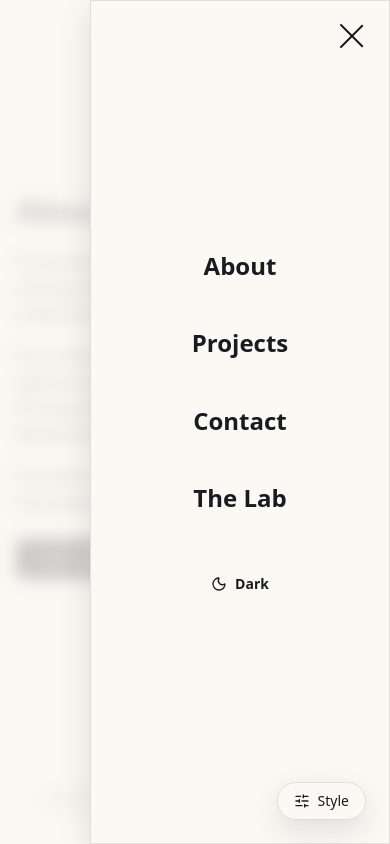
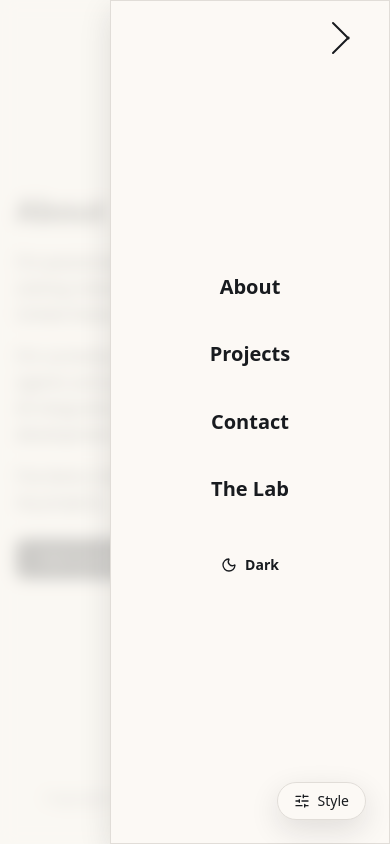
Before and after one commit to christianwilkins/christianwilkins.github.io, a Next.js app: page / in a window 390 px wide. Both pictures are taken after a click on the button "Toggle navigation menu". Built offline with nearby package versions, Linux system fonts and the light colour scheme.

Commit message:
chore: improve mobile menu behavior

```diff
--- a/src/components/hamburger-menu.tsx
+++ b/src/components/hamburger-menu.tsx
@@ -16,6 +16,17 @@ export function HamburgerMenu({ isVisible, showStickyHeader }: HamburgerMenuProp
     const toggleMenu = () => setIsOpen(!isOpen)
     const closeMenu = () => setIsOpen(false)
 
+    React.useEffect(() => {
+        const previous = document.body.style.overflow
+        if (isOpen) {
+            document.body.style.overflow = "hidden"
+            return () => {
+                document.body.style.overflow = previous
+            }
+        }
+        document.body.style.overflow = previous
+    }, [isOpen])
+
     if (!isVisible) return null
 
     return (
@@ -23,16 +34,18 @@ export function HamburgerMenu({ isVisible, showStickyHeader }: HamburgerMenuProp
             {/* Hamburger Button */}
             <button
                 className={cn(
-                    "fixed top-5 right-5 z-[1002] flex flex-col justify-around w-8 h-8 bg-transparent border-none cursor-pointer p-0 focus:outline-none transition-all duration-300 md:hidden",
+                    "fixed top-4 right-4 z-[1002] flex flex-col justify-around w-11 h-11 bg-transparent border-none cursor-pointer p-0 focus:outline-none transition-all duration-300 md:hidden",
                     isOpen && "open",
-                    showStickyHeader && "top-[15px]"
+                    showStickyHeader && "top-3"
                 )}
                 onClick={toggleMenu}
                 aria-label="Toggle navigation menu"
+                aria-expanded={isOpen}
+                aria-controls="mobile-nav"
             >
-                <span className={cn("w-8 h-0.5 bg-foreground rounded transition-all duration-300 relative origin-[1px]", isOpen && "rotate-45 translate-x-[2px]")} />
-                <span className={cn("w-8 h-0.5 bg-foreground rounded transition-all duration-300 relative opacity-100", isOpen && "opacity-0 translate-x-5")} />
-                <span className={cn("w-8 h-0.5 bg-foreground rounded transition-all duration-300 relative origin-[1px]", isOpen && "-rotate-45 translate-x-[2px]")} />
+                <span className={cn("w-6 h-0.5 bg-foreground rounded transition-all duration-300 relative origin-[1px]", isOpen && "rotate-45 translate-x-[2px]")} />
+                <span className={cn("w-6 h-0.5 bg-foreground rounded transition-all duration-300 relative opacity-100", isOpen && "opacity-0 translate-x-5")} />
+                <span className={cn("w-6 h-0.5 bg-foreground rounded transition-all duration-300 relative origin-[1px]", isOpen && "-rotate-45 translate-x-[2px]")} />
             </button>
 
             {/* Overlay */}
@@ -40,22 +53,25 @@ export function HamburgerMenu({ isVisible, showStickyHeader }: HamburgerMenuProp
                 <div
                     className="fixed inset-0 bg-background/80 backdrop-blur-sm z-[1001] animate-fade-in"
                     onClick={closeMenu}
+                    aria-hidden="true"
                 />
             )}
 
             {/* Menu */}
             <nav
+                id="mobile-nav"
                 className={cn(
-                    "fixed top-0 right-0 h-full w-[300px] z-[1001] transform transition-transform duration-300 ease-in-out flex flex-col justify-center items-center animate-soft-pop surface-panel",
+                    "fixed top-0 right-0 h-full w-[min(80vw,17.5rem)] z-[1001] transform transition-transform duration-300 ease-in-out flex flex-col justify-center items-center animate-soft-pop surface-panel",
                     isOpen ? "translate-x-0" : "translate-x-full"
                 )}
+                aria-hidden={!isOpen}
             >
-                <div className="flex flex-col gap-8 items-center">
-                    <Link href="/" onClick={closeMenu} className="nav-link text-2xl font-bold transition-colors font-heading hover-lift">About</Link>
-                    <Link href="/projects" onClick={closeMenu} className="nav-link text-2xl font-bold transition-colors font-heading hover-lift">Projects</Link>
-                    <Link href="/contact" onClick={closeMenu} className="nav-link text-2xl font-bold transition-colors font-heading hover-lift">Contact</Link>
-                    <Link href="/lab" onClick={closeMenu} className="nav-link text-2xl font-bold transition-colors font-heading hover-lift">The Lab</Link>
-                    <div className="mt-4">
+                <div className="flex flex-col gap-5 items-stretch w-full px-6">
+                    <Link href="/" onClick={closeMenu} className="nav-link mobile-nav-link text-xl font-semibold transition-colors font-heading hover-lift text-center">About</Link>
+                    <Link href="/projects" onClick={closeMenu} className="nav-link mobile-nav-link text-xl font-semibold transition-colors font-heading hover-lift text-center">Projects</Link>
+                    <Link href="/contact" onClick={closeMenu} className="nav-link mobile-nav-link text-xl font-semibold transition-colors font-heading hover-lift text-center">Contact</Link>
+                    <Link href="/lab" onClick={closeMenu} className="nav-link mobile-nav-link text-xl font-semibold transition-colors font-heading hover-lift text-center">The Lab</Link>
+                    <div className="mt-4 flex justify-center">
                         <ThemeToggle />
                     </div>
                 </div>
```
